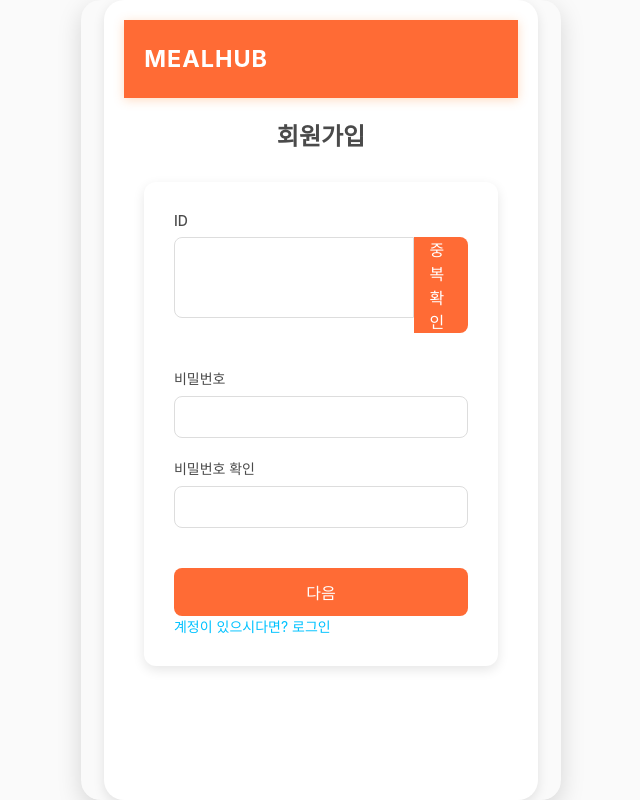
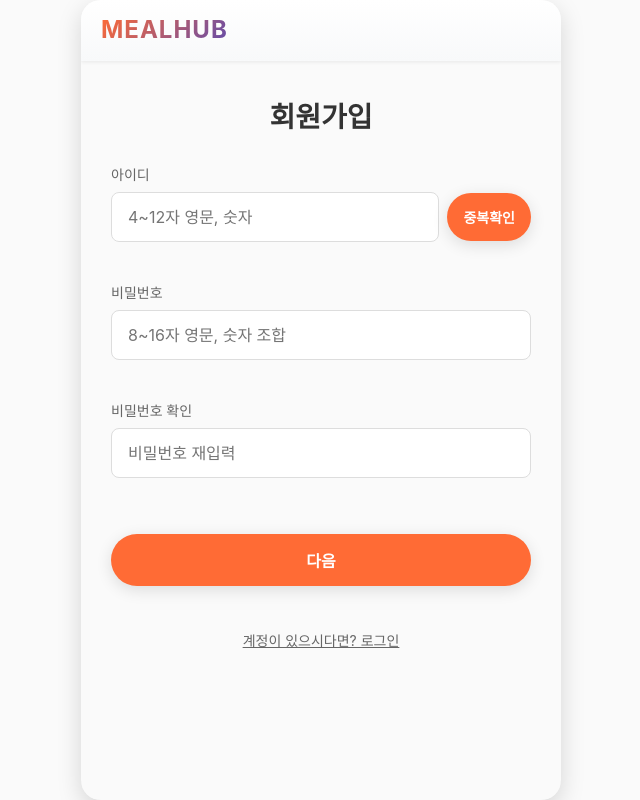
Before and after one commit to jinn-ie/mealhub-front, a React (Create React App) app: page /signup1 in a window 1280 px wide. Shown: the whole page, without its empty margins (319-959 px from the left). Built offline with nearby package versions, Linux system fonts and the light colour scheme; a web font is replaced by a local one.

Commit message:
헤더 컴포넌트에 사용자 프로필 관련 기능 추가 및 로그인, 회원가입 페이지 스타일 개선. 유효성 검사 로직 수정 및 에러 메시지 처리 추가.

```diff
--- a/src/components/Header.jsx
+++ b/src/components/Header.jsx
@@ -178,6 +178,17 @@ const Header = () => {
     alert('찜 목록 기능은 곧 구현될 예정입니다!');
   };
 
+  // 사용자 프로필 관련 동작
+  const handleUserAction = () => {
+    if (loginId) {
+      // 로그인 상태면 드롭다운 토글
+      toggleMenu();
+    } else {
+      // 로그인 안 된 상태면 로그인 페이지로 이동
+      navigate('/login');
+    }
+  };
+
   const toggleMenu = () => {
     setShowMenu(!showMenu);
   };
@@ -228,7 +239,7 @@ const Header = () => {
             variants={buttonVariants}
             whileHover="hover"
             whileTap="tap"
-            onClick={toggleMenu}
+            onClick={handleUserAction}
           >
             <i className="fa-solid fa-user"></i>
           </IconButton>
@@ -236,15 +247,13 @@ const Header = () => {
       </HeaderContainer>
 
       <AnimatePresence>
-        {showMenu && (
+        {showMenu && loginId && (
           <MenuContainer
             variants={menuVariants}
             initial="hidden"
             animate="visible"
             exit="exit"
           >
-            {loginId ? (
-              <>
             <MenuItem
               onClick={() => handleNavigation('/mypage')}
               custom={0}
@@ -270,33 +279,6 @@ const Header = () => {
               <i className="fa-solid fa-sign-out-alt"></i>
               <span>로그아웃</span>
             </MenuItem>
-              </>
-            ) : (
-              <>
-                <MenuItem
-                  onClick={() => handleNavigation('/login')}
-                  custom={0}
-                  variants={menuItemVariants}
-                  initial="hidden"
-                  animate="visible"
-                  exit="exit"
-                >
-                  <i className="fa-solid fa-sign-in-alt"></i>
-                  <span>로그인</span>
-                </MenuItem>
-                <MenuItem
-                  onClick={() => handleNavigation('/signup1')}
-                  custom={1}
-                  variants={menuItemVariants}
-                  initial="hidden"
-                  animate="visible"
-                  exit="exit"
-                >
-                  <i className="fa-solid fa-user-plus"></i>
-                  <span>회원가입</span>
-                </MenuItem>
-              </>
-            )}
             <MenuItem
               onClick={() => handleNavigation('/')}
               custom={2}
--- a/src/pages/Login.js
+++ b/src/pages/Login.js
@@ -1,6 +1,88 @@
-import { useEffect, useState } from "react";
+import React, { useEffect, useState } from "react";
 import { useNavigate } from 'react-router-dom';
+import styled from 'styled-components';
+import { motion } from 'framer-motion';
 import LoadingOverlay from "../components/LoadingOverlay";
+import Header from "../components/Header";
+import {
+  Button,
+  InputGroup,
+  Label,
+  Input,
+  Page,
+  Container,
+  Title,
+  Text
+} from '../styles/CommonComponents';
+
+// 로그인 페이지 스타일
+const LoginContainer = styled(Page)`
+  padding: 0;
+`;
+
+const ContentContainer = styled(Container)`
+  padding: 40px 20px;
+`;
+
+const LoginForm = styled(motion.form)`
+  width: 100%;
+  max-width: 420px;
+  margin: 0 auto;
+  display: flex;
+  flex-direction: column;
+  gap: 24px;
+`;
+
+const FormTitle = styled(Title)`
+  margin-bottom: 30px;
+  text-align: center;
+`;
+
+const SubmitButton = styled(Button)`
+  margin-top: 16px;
+  width: 100%;
+`;
+
+const SignupLink = styled(motion.a)`
+  text-align: center;
+  margin-top: 20px;
+  color: var(--text-secondary);
+  text-decoration: underline;
+  cursor: pointer;
+  font-size: 14px;
+
+  &:hover {
+    color: var(--primary-color);
+  }
+`;
+
+const ErrorMessage = styled(motion.div)`
+  color: var(--error);
+  font-size: 14px;
+  margin-top: -12px;
+  margin-bottom: -12px;
+`;
+
+// 애니메이션 변수
+const containerVariants = {
+  hidden: { opacity: 0 },
+  visible: {
+    opacity: 1,
+    transition: {
+      when: "beforeChildren",
+      staggerChildren: 0.1
+    }
+  }
+};
+
+const itemVariants = {
+  hidden: { y: 20, opacity: 0 },
+  visible: {
+    y: 0,
+    opacity: 1,
+    transition: { type: "spring", stiffness: 300, damping: 24 }
+  }
+};
 
 function Login() {
   const navigate = useNavigate();
@@ -8,28 +90,31 @@ function Login() {
   const [formData, setFormData] = useState({id: "", pwd: ""});
   const [error, setError] = useState(null);
   const [loading, setLoading] = useState(false);
+  const [formError, setFormError] = useState({id: "", pwd: ""});
 
   const handleChange = (e) => {
     setFormData({ ...formData, [e.target.name]: e.target.value });
+    // 입력 시 해당 필드의 에러 메시지 초기화
+    setFormError({...formError, [e.target.name]: ""});
   };
 
   const handleSubmit = async (e) => {
     e.preventDefault();
 
     // 유효성 검사
-    let validationError = "";
+    const newErrors = {};
 
     if (!formData.id) {
-        validationError = "아이디를 입력해주세요.";
+      newErrors.id = "아이디를 입력해주세요.";
     }
 
-    else if (!formData.pwd) {
-        validationError = "비밀번호를 입력해주세요.";
+    if (!formData.pwd) {
+      newErrors.pwd = "비밀번호를 입력해주세요.";
     }
 
-    if (Object.keys(validationError).length > 0) {
-        setError(validationError); // 에러 메시지 설정
-        return; // 에러가 있으면 제출하지 않음
+    if (Object.values(newErrors).some(error => error)) {
+      setFormError(newErrors);
+      return;
     }
 
     setLoading(true);
@@ -52,7 +137,6 @@ function Login() {
         }
         else throw new Error("서버 응답이 실패했습니다.");
       } else {
-        alert("로그인 성공!");
         const token = await response.text();
         localStorage.setItem("loginId", formData.id);
         localStorage.setItem("token", token);
@@ -74,27 +158,66 @@ function Login() {
   }, [error]);
 
   return (
-    <div className="App Login">
+    <LoginContainer>
       {loading && <LoadingOverlay />}
-        <div className="orange-nav">
-        <h3 onClick={() => {
-          navigate("/");
-        }}>MEALHUB</h3>
-        </div>
-        <h2>로그인</h2>
-        <form className="login-form" onSubmit={handleSubmit}>
-          <div className="form-group">
-            <label>ID</label>
-            <input type="text" name="id" onChange={handleChange} />
-          </div>
-          <div className="form-group">
-            <label>비밀번호</label>
-            <input type="password" name="pwd" onChange={handleChange} />
-          </div>
-            <button className="submit" type="submit">로그인</button>
-            <a onClick={() => navigate("/signup1")}>계정이 없으시다면? 회원가입</a>
-        </form>
-    </div>
+      <Header />
+
+      <ContentContainer
+        as={motion.div}
+        variants={containerVariants}
+        initial="hidden"
+        animate="visible"
+      >
+        <FormTitle variants={itemVariants}>로그인</FormTitle>
+
+        <LoginForm
+          onSubmit={handleSubmit}
+          variants={containerVariants}
+        >
+          <InputGroup as={motion.div} variants={itemVariants}>
+            <Label>아이디</Label>
+            <Input
+              type="text"
+              name="id"
+              value={formData.id}
+              onChange={handleChange}
+              placeholder="아이디를 입력하세요"
+            />
+            {formError.id && <ErrorMessage>{formError.id}</ErrorMessage>}
+          </InputGroup>
+
+          <InputGroup as={motion.div} variants={itemVariants}>
+            <Label>비밀번호</Label>
+            <Input
+              type="password"
+              name="pwd"
+              value={formData.pwd}
+              onChange={handleChange}
+              placeholder="비밀번호를 입력하세요"
+            />
+            {formError.pwd && <ErrorMessage>{formError.pwd}</ErrorMessage>}
+          </InputGroup>
+
+          <SubmitButton
+            as={motion.button}
+            type="submit"
+            variants={itemVariants}
+            whileHover={{ scale: 1.02 }}
+            whileTap={{ scale: 0.98 }}
+          >
+            로그인
+          </SubmitButton>
+
+          <SignupLink
+            onClick={() => navigate("/signup1")}
+            variants={itemVariants}
+            whileHover={{ color: 'var(--primary-color)' }}
+          >
+            계정이 없으시다면? 회원가입
+          </SignupLink>
+        </LoginForm>
+      </ContentContainer>
+    </LoginContainer>
   );
 }
 
--- a/src/pages/Signup1.js
+++ b/src/pages/Signup1.js
@@ -1,54 +1,161 @@
-import { useEffect, useState } from "react";
+import React, { useEffect, useState } from "react";
 import { useNavigate } from 'react-router-dom';
+import styled from 'styled-components';
+import { motion } from 'framer-motion';
+import Header from "../components/Header";
+import {
+  Button,
+  InputGroup,
+  Label,
+  Input,
+  Page,
+  Container,
+  Title,
+  Row
+} from '../styles/CommonComponents';
+
+// 회원가입 페이지 스타일
+const SignupContainer = styled(Page)`
+  padding: 0;
+`;
+
+const ContentContainer = styled(Container)`
+  padding: 40px 20px;
+`;
+
+const SignupForm = styled(motion.form)`
+  width: 100%;
+  max-width: 420px;
+  margin: 0 auto;
+  display: flex;
+  flex-direction: column;
+  gap: 24px;
+`;
+
+const FormTitle = styled(Title)`
+  margin-bottom: 30px;
+  text-align: center;
+`;
+
+const SubmitButton = styled(Button)`
+  margin-top: 16px;
+  width: 100%;
+`;
+
+const LoginLink = styled(motion.a)`
+  text-align: center;
+  margin-top: 20px;
+  color: var(--text-secondary);
+  text-decoration: underline;
+  cursor: pointer;
+  font-size: 14px;
+
+  &:hover {
+    color: var(--primary-color);
+  }
+`;
+
+const ErrorMessage = styled(motion.div)`
+  color: var(--error);
+  font-size: 14px;
+  margin-top: -12px;
+  margin-bottom: -12px;
+`;
+
+const CheckButton = styled(Button)`
+  height: 48px;
+  padding: 0 16px;
+  font-size: 14px;
+  margin-left: 8px;
+  white-space: nowrap;
+`;
+
+const InputWithButton = styled.div`
+  display: flex;
+  align-items: center;
+  width: 100%;
+`;
+
+// 애니메이션 변수
+const containerVariants = {
+  hidden: { opacity: 0 },
+  visible: {
+    opacity: 1,
+    transition: {
+      when: "beforeChildren",
+      staggerChildren: 0.1
+    }
+  }
+};
+
+const itemVariants = {
+  hidden: { y: 20, opacity: 0 },
+  visible: {
+    y: 0,
+    opacity: 1,
+    transition: { type: "spring", stiffness: 300, damping: 24 }
+  }
+};
 
 function Signup1() {
   const navigate = useNavigate();
 
-  const [formData, setFormData] = useState({ id: "", pwd: "" });
+  const [formData, setFormData] = useState({ id: "", pwd: "", checkpwd: "" });
   const [error, setError] = useState(null);
+  const [formError, setFormError] = useState({id: "", pwd: "", checkpwd: ""});
 
   const handleChange = (e) => {
     setFormData({ ...formData, [e.target.name]: e.target.value });
+    // 입력 시 해당 필드의 에러 메시지 초기화
+    setFormError({...formError, [e.target.name]: ""});
+  };
+
+  const checkIdDuplicate = () => {
+    if (!formData.id) {
+      setFormError({...formError, id: "아이디를 먼저 입력해주세요."});
+      return;
+    }
+
+    if (!formData.id.match(/^[a-zA-Z0-9]{4,12}$/)) {
+      setFormError({...formError, id: "아이디는 4~12자의 영문 대소문자와 숫자로만 구성되어야 합니다."});
+      return;
+    }
+
+    // 여기에 ID 중복 체크 API 호출 추가
+    alert("사용 가능한 아이디입니다.");
   };
 
   const handleSubmit = (e) => {
     e.preventDefault();
 
     // 유효성 검사
-    let validationError = "";
+    const newErrors = {};
 
     if (!formData.id) {
-        validationError = "아이디를 입력해주세요.";
+      newErrors.id = "아이디를 입력해주세요.";
+    } else if (!formData.id.match(/^[a-zA-Z0-9]{4,12}$/)) {
+      newErrors.id = "아이디는 4~12자의 영문 대소문자와 숫자로만 구성되어야 합니다.";
     }
 
-    else if (!formData.id.match(/^[a-zA-Z0-9]{4,12}$/)) {
-        validationError = "아이디는 4~12자의 영문 대소문자와 숫자로만 구성되어야 합니다.";
+    if (!formData.pwd) {
+      newErrors.pwd = "비밀번호를 입력해주세요.";
+    } else if (!formData.pwd.match(/^(?=.*[a-zA-Z])(?=.*\d)[a-zA-Z\d]{8,16}$/)) {
+      newErrors.pwd = "비밀번호는 8~16자 영문 대소문자와 숫자로만 구성되어야 합니다.";
+    } else if (/\s/.test(formData.pwd)) {
+      newErrors.pwd = "비밀번호는 공백을 포함할 수 없습니다.";
     }
 
-    else if (!formData.pwd) {
-        validationError = "비밀번호를 입력해주세요.";
+    if (!formData.checkpwd) {
+      newErrors.checkpwd = "비밀번호 확인을 입력해주세요.";
+    } else if (formData.pwd !== formData.checkpwd) {
+      newErrors.checkpwd = "비밀번호가 일치하지 않습니다.";
     }
 
-    else if (!formData.pwd.match(/^(?=.*[a-zA-Z])(?=.*\d)[a-zA-Z\d]{8,16}$/)) {
-        validationError = "비밀번호는 8~16자 영문 대소문자와 숫자로만 구성되어야 합니다.";
+    if (Object.values(newErrors).some(error => error)) {
+      setFormError(newErrors);
+      return;
     }
 
-    else if (/\s/.test(formData.pwd)) {
-        validationError = "비밀번호는 공백을 포함할 수 없습니다.";
-    }
-
-    else if (!formData.checkpwd) {
-        validationError = "비밀번호 확인을 입력해주세요.";
-    }
-
-    else if (formData.pwd !== formData.checkpwd) {
-        validationError = "비밀번호가 일치하지 않습니다.";
-    }
-
-    if (Object.keys(validationError).length > 0) {
-        setError(validationError); // 에러 메시지 설정
-        return; // 에러가 있으면 제출하지 않음
-    }
     navigate("/signup2", { state: { id: formData.id, pwd: formData.pwd }});
   };
 
@@ -60,49 +167,87 @@ function Signup1() {
   }, [error]);
 
   return (
-    <div className="App Login">
-        <div className="orange-nav">
-        <h3 onClick={() => {
-          navigate("/");
-        }}>MEALHUB</h3>
-        </div>
-        <h2>회원가입</h2>
-        <form className="login-form signup1" onSubmit={handleSubmit}>
-            {/* <div className="form-group">
-                <label>e-mail</label>
-                    <div className="input">
-                        <input type="email" name="id" onChange={handleChange} />
-                        <p>@</p>
-                        <input type="text" name="domain" list="domainList"></input>
-                        <datalist id="domainList">
-                            <option value="naver.com" />
-                            <option value="daum.net" />
-                            <option value="gmail.com" />
-                            <option value="hanmail.net" />
-                            <option value="pusan.ac.kr" />
-                        </datalist>
-                    </div>
-            </div> */}
+    <SignupContainer>
+      <Header />
 
-            <div className="form-group">
-                <label>ID</label>
-                <div className="input-group">
-                <input type="text" className="id" name="id" onChange={handleChange} />
-                <div className="checkid">중복<br/>확인</div>
-                </div>
-            </div>
-            <div className="form-group">
-                <label>비밀번호</label>
-                <input type="password" name="pwd" onChange={handleChange} />
-            </div>
-            <div className="form-group">
-                <label>비밀번호 확인</label>
-                <input type="password" name="checkpwd" onChange={handleChange} />
-            </div>
-            <button className="submit" type="submit">다음</button>
-            <a onClick={() => navigate("/login")}>계정이 있으시다면? 로그인</a>
-        </form>
-    </div>
+      <ContentContainer
+        as={motion.div}
+        variants={containerVariants}
+        initial="hidden"
+        animate="visible"
+      >
+        <FormTitle variants={itemVariants}>회원가입</FormTitle>
+
+        <SignupForm
+          onSubmit={handleSubmit}
+          variants={containerVariants}
+        >
+          <InputGroup as={motion.div} variants={itemVariants}>
+            <Label>아이디</Label>
+            <InputWithButton>
+              <Input
+                type="text"
+                name="id"
+                value={formData.id}
+                onChange={handleChange}
+                placeholder="4~12자 영문, 숫자"
+              />
+              <CheckButton
+                type="button"
+                onClick={checkIdDuplicate}
+                whileHover={{ scale: 1.02 }}
+                whileTap={{ scale: 0.98 }}
+              >
+                중복확인
+              </CheckButton>
+            </InputWithButton>
+            {formError.id && <ErrorMessage>{formError.id}</ErrorMessage>}
+          </InputGroup>
+
+          <InputGroup as={motion.div} variants={itemVariants}>
+            <Label>비밀번호</Label>
+            <Input
+              type="password"
+              name="pwd"
+              value={formData.pwd}
+              onChange={handleChange}
+              placeholder="8~16자 영문, 숫자 조합"
+            />
+            {formError.pwd && <ErrorMessage>{formError.pwd}</ErrorMessage>}
+          </InputGroup>
+
+          <InputGroup as={motion.div} variants={itemVariants}>
+            <Label>비밀번호 확인</Label>
+            <Input
+              type="password"
+              name="checkpwd"
+              value={formData.checkpwd}
+              onChange={handleChange}
+              placeholder="비밀번호 재입력"
+            />
+            {formError.checkpwd && <ErrorMessage>{formError.checkpwd}</ErrorMessage>}
+          </InputGroup>
+
+          <SubmitButton
+            as={motion.button}
+            type="submit"
+            variants={itemVariants}
+            whileHover={{ scale: 1.02 }}
+            whileTap={{ scale: 0.98 }}
+          >
+            다음
+          </SubmitButton>
+
+          <LoginLink
+            onClick={() => navigate("/login")}
+            variants={itemVariants}
+            whileHover={{ color: 'var(--primary-color)' }}
+          >
+            계정이 있으시다면? 로그인
+          </LoginLink>
+        </SignupForm>
+      </ContentContainer>
+    </SignupContainer>
   );
 }
 
```
Also changed, not shown: src/pages/Home.js (+0 -41 lines). Lines whose indentation alone changed are shown as unchanged.
